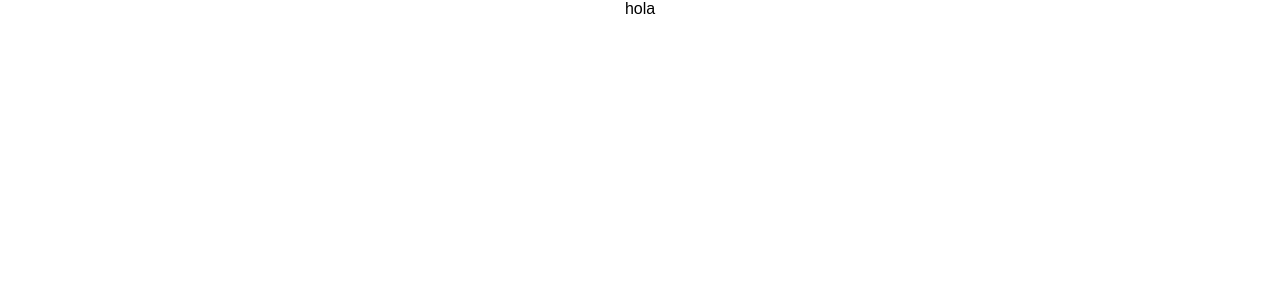
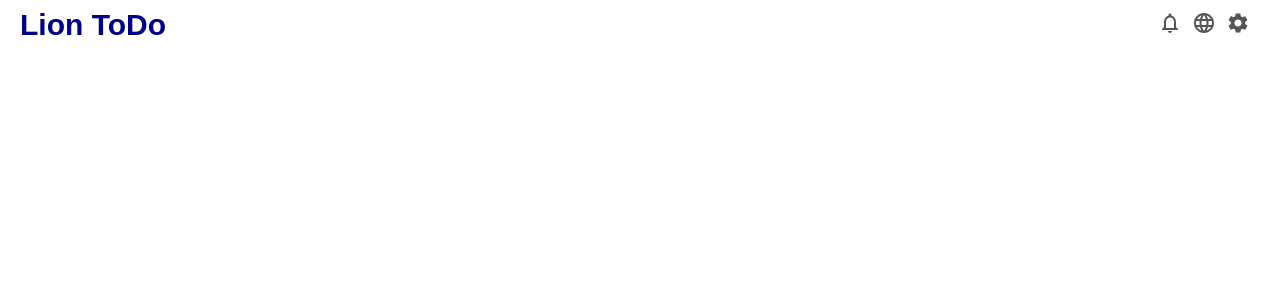
Before and after one commit to JesusLeonChavez/lionTodo, a React (Create React App) app: page / in a window 1280 px wide. Shown: the top 300 px of the page. Built offline with nearby package versions, Linux system fonts and the light colour scheme.

Commit message:
feat: add topBar component

```diff
--- a/package.json
+++ b/package.json
@@ -5,6 +5,7 @@
   "dependencies": {
     "@emotion/react": "^11.9.3",
     "@emotion/styled": "^11.9.3",
+    "@mui/icons-material": "^5.8.4",
     "@mui/material": "^5.8.7",
     "@testing-library/jest-dom": "^5.16.4",
     "@testing-library/react": "^13.3.0",
--- a/src/App.css
+++ b/src/App.css
@@ -1,38 +1,9 @@
-.App {
-  text-align: center;
+.container{
+    display: flex;
+    margin-top: 10px;
 }
 
-.App-logo {
-  height: 40vmin;
-  pointer-events: none;
+.link{
+    text-decoration: none;
+    color: inherit
 }
-
-@media (prefers-reduced-motion: no-preference) {
-  .App-logo {
-    animation: App-logo-spin infinite 20s linear;
-  }
-}
-
-.App-header {
-  background-color: #282c34;
-  min-height: 100vh;
-  display: flex;
-  flex-direction: column;
-  align-items: center;
-  justify-content: center;
-  font-size: calc(10px + 2vmin);
-  color: white;
-}
-
-.App-link {
-  color: #61dafb;
-}
-
-@keyframes App-logo-spin {
-  from {
-    transform: rotate(0deg);
-  }
-  to {
-    transform: rotate(360deg);
-  }
-}
--- a/src/App.js
+++ b/src/App.js
@@ -1,9 +1,10 @@
-import './App.css';
+import './app.css';
+import TopBar from './components/topBar/TopBar';
 
 function App() {
   return (
     <div className="App">
-      hola
+      <TopBar/>
     </div>
   );
 }
--- /dev/null
+++ b/src/components/topBar/TopBar.jsx
@@ -0,0 +1,26 @@
+import React from 'react'
+import "./topBar.css"
+import { NotificationsNone, Language, Settings } from "@mui/icons-material";
+
+export default function TopBar() {
+  return (
+    <div className="topBar">
+      <div className="topBarWrapper">
+        <div className="topLeft">
+          <span className="logo">Lion ToDo</span>
+        </div>
+        <div className="topRight">
+          <div className="topBarIconContainer">
+            <NotificationsNone />
+          </div>
+          <div className="topBarIconContainer">
+            <Language />
+          </div>
+          <div className="topBarIconContainer">
+            <Settings />
+          </div>
+        </div>
+      </div>
+    </div>
+  );
+}
--- /dev/null
+++ b/src/components/topBar/topBar.css
@@ -0,0 +1,35 @@
+.topBar{
+    width: 100%;
+    height: 50px;
+    background-color: white;
+    position: sticky;
+    top: 0;
+    z-index: 999;
+}
+
+.topBarWrapper{
+    height: 100%;
+    padding: 0px 20px;
+    display: flex;
+    align-items: center;
+    justify-content: space-between;
+}
+
+.logo{
+    font-weight: bold;
+    font-size: 30px;
+    color: darkblue;
+    cursor: pointer;
+}
+
+.topRight{
+    display: flex;
+    align-items: center;
+}
+
+.topBarIconContainer{
+    position: relative;
+    cursor: pointer;
+    margin-right: 10px;
+    color: #555;
+}
```
Also changed, not shown: 1 other file (tests, documents, lock files or other folders).
